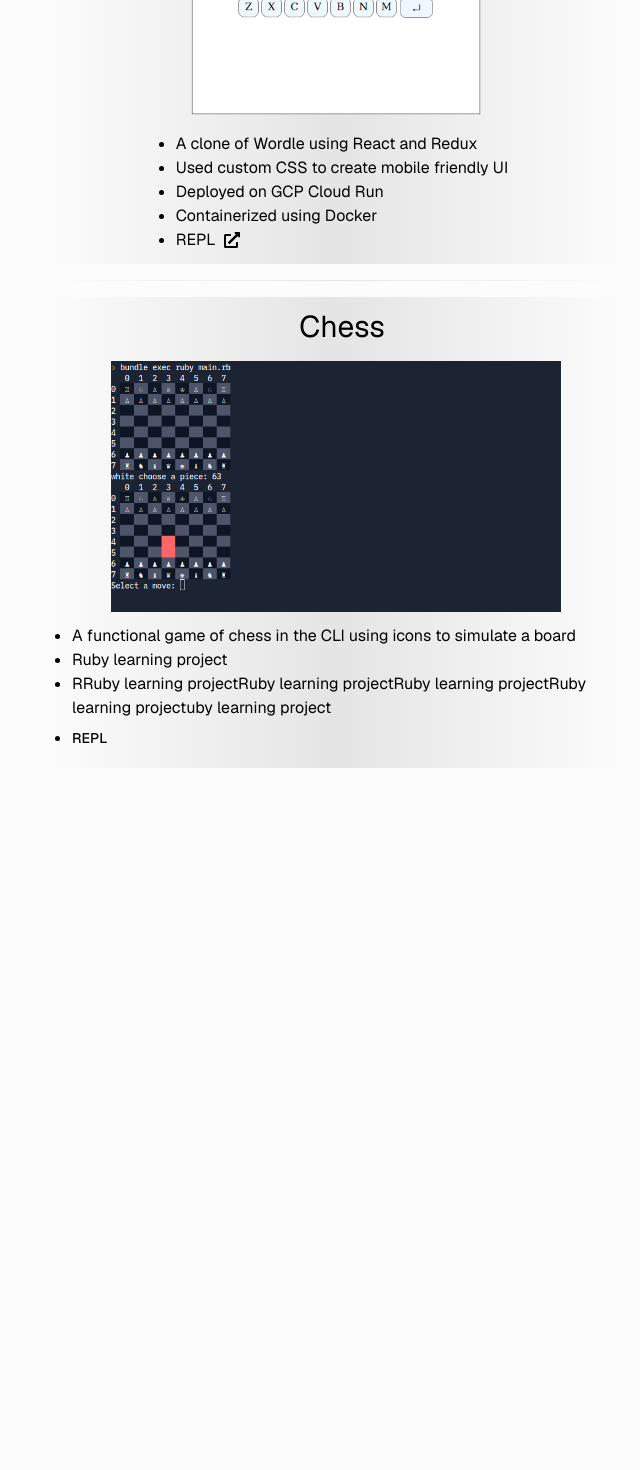
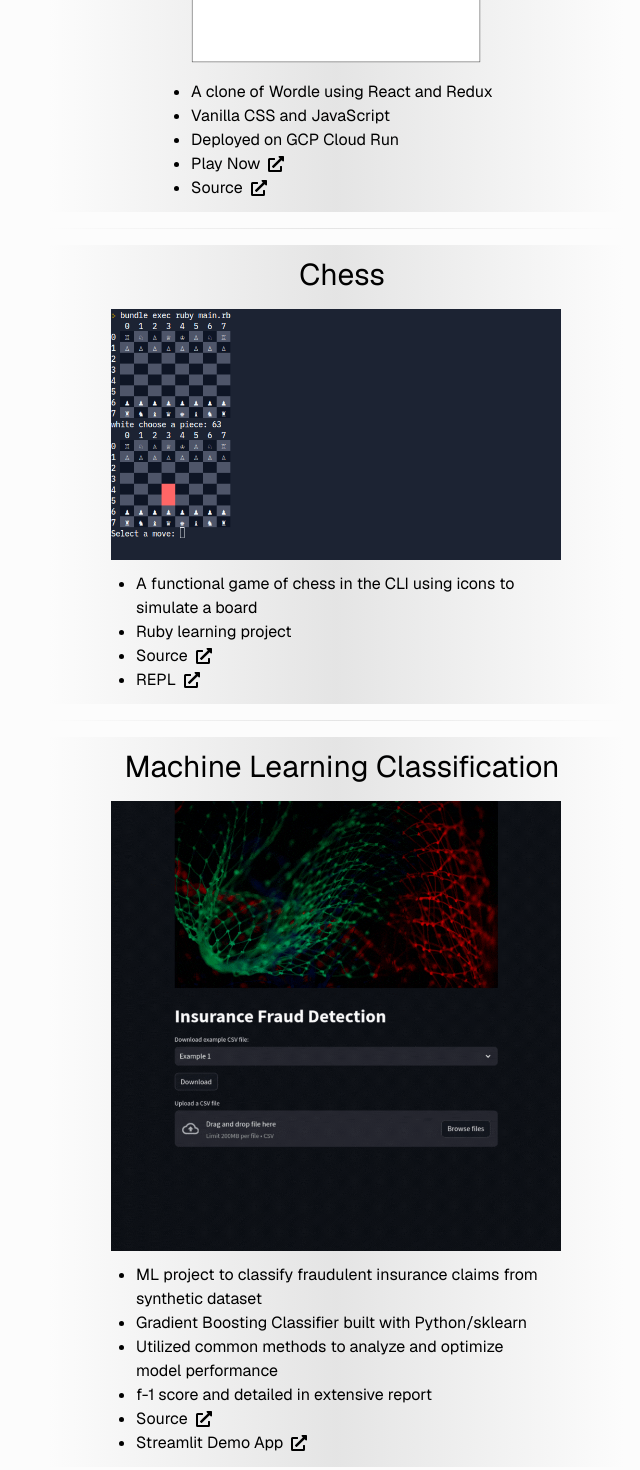
Before and after one commit to vmalecode/homepage, a Next.js app: page /software in a window 1280 px wide. Shown: the part 840-2310 px from the top of the page, without its empty margins (304-944 px from the left). Before the commit the page ends 1624 px from the top, so only its background shows below. Built offline with nearby package versions, Linux system fonts and the light colour scheme.

Commit message:
finish software page

```diff
--- a/app/portfolio/page.tsx
+++ b/app/portfolio/page.tsx
@@ -9,7 +9,7 @@ import PortfolioCard from "@/components/portfolio-card"
 const Portfolio = () => {
   return (
     <Container>
-      <div className="grid grid-cols-1 lg:grid-cols-[1fr_auto_1fr] gap-1 pt-2 lg:pt-15">
+      <div className="grid grid-cols-1 lg:grid-cols-[1fr_auto_1fr] gap-1 pt-2">
         <div className="hidden lg:block"></div>
         <div className="max-w-185">
           <h1 className="whitespace-nowrap mb-4 mt-10 text-3xl sm:text-4xl tracking-tight font-bold ">
--- a/app/software/page.tsx
+++ b/app/software/page.tsx
@@ -3,15 +3,14 @@ import PageTitle from "@/components/page-title"
 import Project from "@/components/project"
 import chessGif from "@/assets/chess.gif"
 import wordleGif from "@/assets/wordle.gif"
-import { Button } from "@/components/ui/button"
-import Link from "next/link"
+import mlGif from "@/assets/ml.gif"
 import LiLink from "@/components/li-link"
 import ResponsiveSeparator from "@/components/responsive-separator"
 
 const software = () => {
   return (
     <Container>
-      <div className="grid grid-cols-1 sm:grid-cols-[1fr_auto_1fr] gap-1 pt-2 sm:pt-15">
+      <div className="grid grid-cols-1 sm:grid-cols-[1fr_auto_1fr] gap-1 pt-2">
         <div className="hidden sm:block"></div>
         {/* Main content / middle */}
         <div>
@@ -21,17 +20,26 @@ const software = () => {
           </PageTitle>
           <Project title="Wordle Clone" imgSrc={wordleGif.src} imgSize={300} >
             <li>A clone of Wordle using React and Redux</li>
-            <li>Used custom CSS to create mobile friendly UI</li>
+            <li>Vanilla CSS and JavaScript</li>
             <li>Deployed on GCP Cloud Run</li>
-            <li>Containerized using Docker</li>
-            <LiLink text="REPL" url="https://replit.com/@vmalecode/Ruby-Chess-REPL#main.rb" />
+            <LiLink text="Play Now" url="https://wordle-clone-ibir6636ua-uc.a.run.app/instructions" />
+            <LiLink text="Source" url="https://github.com/vmalecode/aaron-vandermale-project2-wordle" />
           </Project>
           <ResponsiveSeparator />
           <Project title="Chess" imgSrc={chessGif.src} imgSize={450}>
             <li>A functional game of chess in the CLI using icons to simulate a board</li>
             <li>Ruby learning project</li>
-            <li>RRuby learning projectRuby learning projectRuby learning projectRuby learning projectuby learning project</li>
-            <li><Button variant="link" className="px-0"><Link href="https://replit.com/@vmalecode/Ruby-Chess-REPL#main.rb" target="_blank" rel="noopener noreferrer" >REPL</Link></Button></li>
+            <LiLink text="Source" url="https://github.com/vmalecode/chess" />
+            <LiLink text="REPL" url="https://replit.com/@vmalecode/Ruby-Chess-REPL#main.rb" />
+          </Project>
+          <ResponsiveSeparator />
+          <Project title="Machine Learning Classification" imgSrc={mlGif.src} imgSize={450}>
+            <li>ML project to classify fraudulent insurance claims from synthetic dataset</li>
+            <li>Gradient Boosting Classifier built with Python/sklearn</li>
+            <li>Utilized common methods to analyze and optimize model performance</li>
+            <li>f-1 score and detailed in extensive report</li>
+            <LiLink text="Source" url="https://github.com/vmalecode/insurance_ml_project/blob/main/report.pdf" />
+            <LiLink text="Streamlit Demo App" url="https://ml-proj-ibir6636ua-uc.a.run.app/" />
           </Project>
           <div className="hidden sm:block"></div>
         </div>
--- a/components/project.tsx
+++ b/components/project.tsx
@@ -25,7 +25,7 @@ const project = ({ title, children, imgSrc, imgSize }: Props) => {
         style={{ maxWidth: `${imgSize}px` }}
       />
       <div className="sm:flex justify-center">
-        <ul className="list-disc pl-6 pr-3 py-3 sm:max-w-xl">
+        <ul className="list-disc pl-6 pr-3 py-3 sm:max-w-md">
           {children}
         </ul>
       </div>
```
